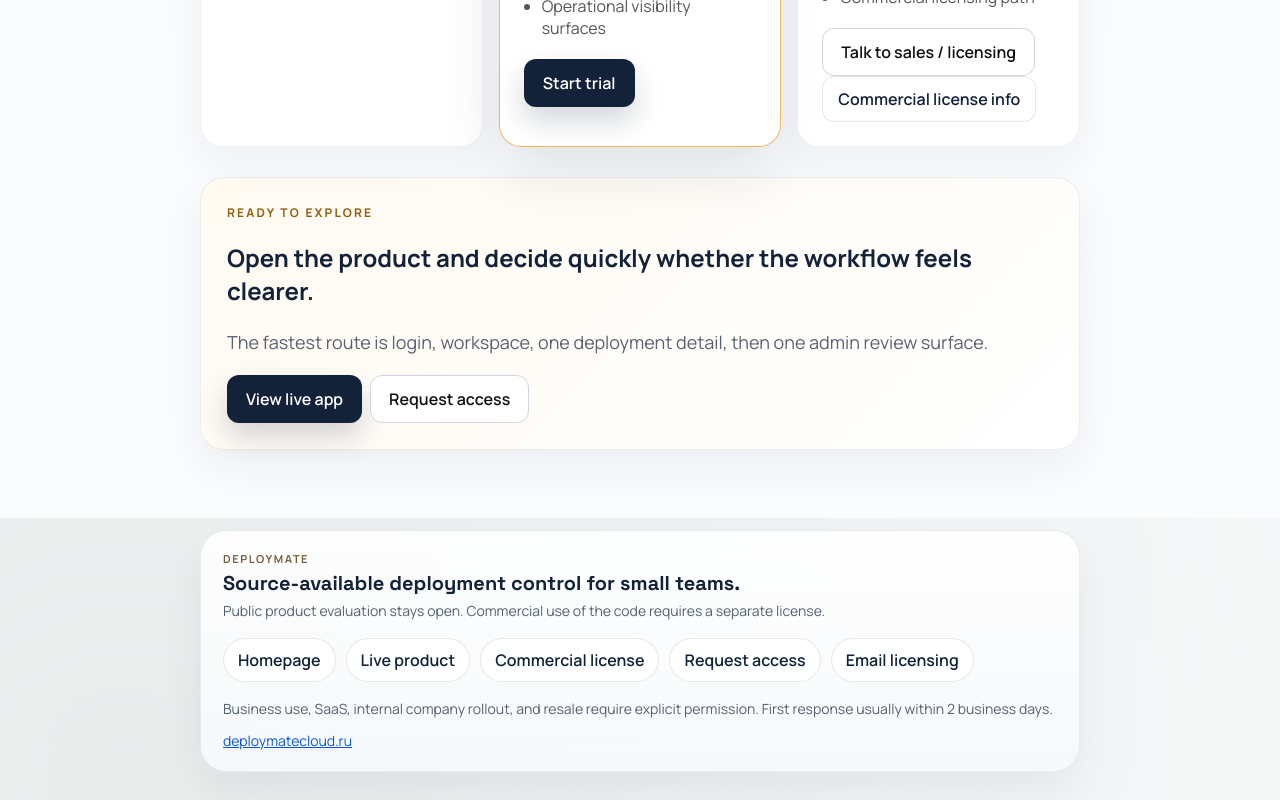
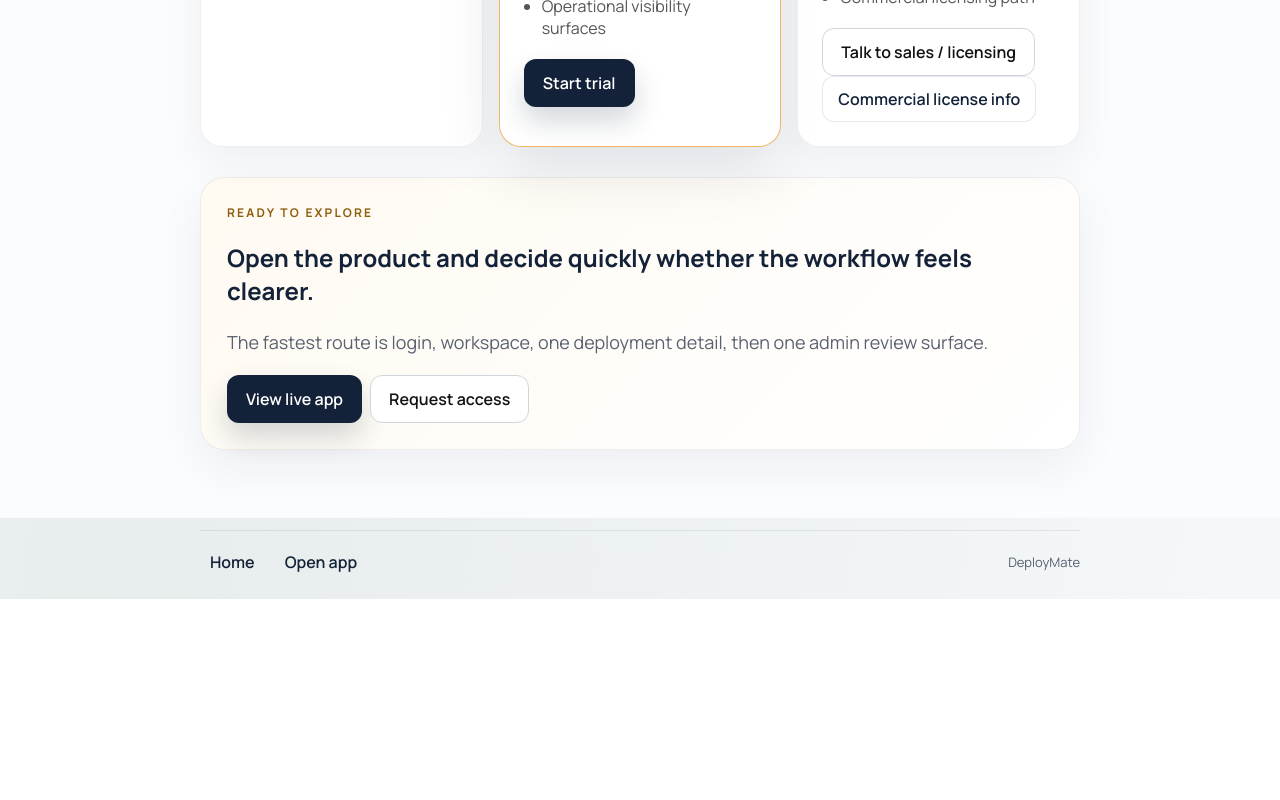
Before and after one commit to AlexGerlitz/deploymate, a Next.js app in the folder frontend/: page / in a window 1280 px wide. Shown: the part 6593-7393 px from the top of the page. After the commit the page ends 7192 px from the top, so only its background shows below. Built offline with nearby package versions, Linux system fonts and the light colour scheme.

Commit message:
Simplify server actions and footer

```diff
--- a/frontend/app/globals.css
+++ b/frontend/app/globals.css
@@ -97,46 +97,24 @@
 
 .siteFooter {
   margin-top: 12px;
-  padding: 0 16px 28px;
+  padding: 0 16px 20px;
 }
 
 .siteFooterInner {
-  display: grid;
-  gap: 16px;
-  padding: 20px 22px;
-  border: 1px solid rgba(19, 34, 56, 0.08);
-  border-radius: 26px;
-  background:
-    linear-gradient(180deg, rgba(255, 255, 255, 0.88) 0%, rgba(247, 249, 252, 0.9) 100%);
-  box-shadow: 0 20px 44px rgba(17, 24, 39, 0.06);
-  backdrop-filter: blur(14px);
-}
-
-.siteFooterBrand {
-  display: grid;
-  gap: 6px;
-}
-
-.siteFooterBrand strong {
-  font-family: var(--font-display), sans-serif;
-  font-size: 20px;
-  line-height: 1.1;
-}
-
-.siteFooterBrand p,
+  display: flex;
+  flex-wrap: wrap;
+  align-items: center;
+  justify-content: space-between;
+  gap: 10px 16px;
+  padding: 14px 0 0;
+  border-top: 1px solid rgba(19, 34, 56, 0.08);
+}
+
 .siteFooterMeta {
   margin: 0;
   color: var(--text-secondary);
-  font-size: 14px;
-  line-height: 1.55;
-}
-
-.siteFooterEyebrow {
-  color: #7a6240;
-  font-size: 11px;
-  font-weight: 700;
-  letter-spacing: 0.14em;
-  text-transform: uppercase;
+  font-size: 13px;
+  line-height: 1.4;
 }
 
 .siteFooterLinks {
@@ -149,27 +127,15 @@
   display: inline-flex;
   align-items: center;
   justify-content: center;
-  min-height: 42px;
-  border: 1px solid rgba(19, 34, 56, 0.1);
+  min-height: 32px;
   border-radius: 999px;
-  background: rgba(255, 255, 255, 0.94);
-  padding: 10px 14px;
+  padding: 6px 10px;
   color: var(--text-primary);
   font-weight: 600;
 }
 
 .siteFooterLink:hover {
-  transform: translateY(-1px);
-  border-color: rgba(19, 34, 56, 0.16);
-  box-shadow: 0 12px 24px rgba(17, 24, 39, 0.08);
-}
-
-.siteFooterMeta {
-  display: flex;
-  flex-wrap: wrap;
-  align-items: center;
-  justify-content: space-between;
-  gap: 10px 16px;
+  text-decoration: underline;
 }
 
 .narrowContainer {
@@ -2864,8 +2830,7 @@
   }
 
   .siteFooterInner {
-    padding: 16px;
-    border-radius: 22px;
+    padding-top: 12px;
   }
 }
 
--- a/frontend/app/layout.js
+++ b/frontend/app/layout.js
@@ -1,8 +1,6 @@
 import "./globals.css";
 import Link from "next/link";
 import { Manrope, Space_Grotesk } from "next/font/google";
-import { buildBusinessMailto } from "./lib/public-contact";
-
 const manrope = Manrope({
   subsets: ["latin"],
   variable: "--font-sans",
@@ -26,41 +24,17 @@
         {children}
         <footer className="siteFooter">
           <div className="container siteFooterInner">
-            <div className="siteFooterBrand">
-              <span className="siteFooterEyebrow">DeployMate</span>
-              <strong>Source-available deployment control for small teams.</strong>
-              <p>
-                Public product evaluation stays open. Commercial use of the code requires a
-                separate license.
-              </p>
-            </div>
-
             <div className="siteFooterLinks" aria-label="Footer links">
               <Link href="/" className="siteFooterLink">
-                Homepage
+                Home
               </Link>
               <Link href="/login" className="siteFooterLink">
-                Live product
+                Open app
               </Link>
-              <Link href="/commercial-license" className="siteFooterLink">
-                Commercial license
-              </Link>
-              <Link href="/upgrade" className="siteFooterLink">
-                Request access
-              </Link>
-              <a
-                href={buildBusinessMailto("DeployMate commercial license")}
-                className="siteFooterLink"
-              >
-                Email licensing
-              </a>
             </div>
 
             <div className="siteFooterMeta">
-              <span>Business use, SaaS, internal company rollout, and resale require explicit permission. First response usually within 2 business days.</span>
-              <a href="https://deploymatecloud.ru" className="inlineLink">
-                deploymatecloud.ru
-              </a>
+              <span>DeployMate</span>
             </div>
           </div>
         </footer>
```
Also changed, not shown: frontend/app/app/server-review/page.js (+14 -35 lines).
